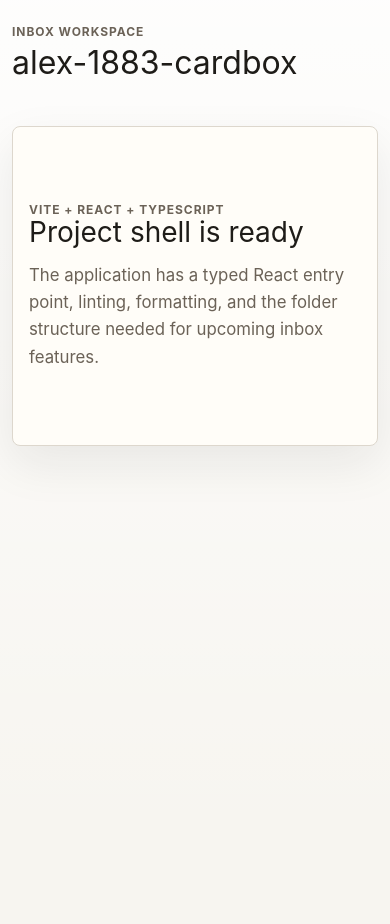
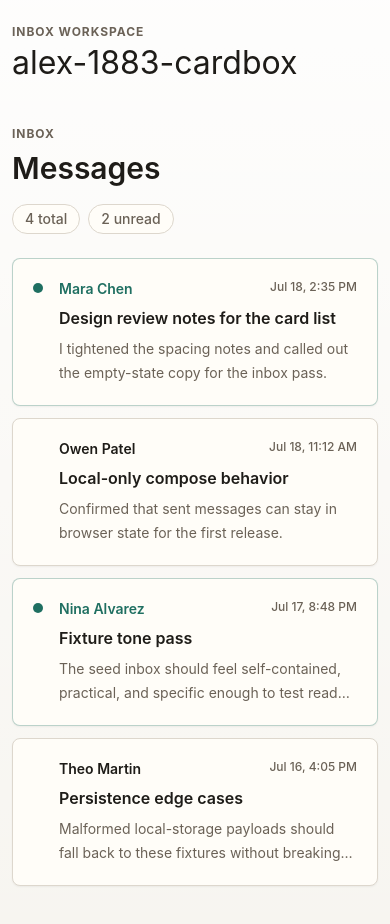
Before and after one commit to mtplayground/alex-1883-cardbox, a React (Vite) app: page / in a window 390 px wide. Shown: the top 924 px of the page. Before the commit the page ends 844 px from the top, so only its background shows below. Built offline with nearby package versions, Linux system fonts and the light colour scheme.

Commit message:
feat: Build the inbox card-list view

```diff
--- a/src/App.tsx
+++ b/src/App.tsx
@@ -1,10 +1,10 @@
 import { AppShell } from './components/AppShell';
-import { HomeView } from './views/HomeView';
+import { InboxView } from './views';
 
 export default function App() {
   return (
     <AppShell>
-      <HomeView />
+      <InboxView />
     </AppShell>
   );
 }
--- a/src/styles/global.css
+++ b/src/styles/global.css
@@ -67,14 +67,12 @@
   }
 
   .app-kicker,
-  .placeholder-eyebrow {
+  .inbox-view__eyebrow {
     @apply mb-2 text-xs font-bold uppercase text-neutral-muted;
     letter-spacing: 0.08em;
   }
 
-  .app-header h1,
-  .placeholder-panel h2,
-  .placeholder-panel p {
+  .app-header h1 {
     @apply m-0;
   }
 
@@ -86,24 +84,6 @@
 
   .app-main {
     @apply pb-16 pt-8;
-  }
-
-  .placeholder-panel {
-    @apply grid min-h-[360px] place-items-center rounded-lg border border-neutral-border bg-neutral-surface shadow-surface;
-  }
-
-  .placeholder-copy {
-    width: min(100% - 32px, 560px);
-  }
-
-  .placeholder-panel h2 {
-    @apply text-neutral-ink;
-    font-size: clamp(1.75rem, 6vw, 3.25rem);
-    line-height: 1;
-  }
-
-  .placeholder-panel p:last-child {
-    @apply mt-4 text-[1.05rem] leading-relaxed text-neutral-muted;
   }
 
   .accent-unread-indicator {
@@ -169,6 +149,60 @@
   .message-card__snippet {
     @apply m-0 mt-2 line-clamp-2 text-sm leading-6 text-neutral-muted;
   }
+
+  .inbox-view {
+    @apply grid gap-6;
+  }
+
+  .inbox-view__header {
+    @apply flex flex-col gap-4 sm:flex-row sm:items-end sm:justify-between;
+  }
+
+  .inbox-view__title {
+    @apply m-0 text-3xl font-semibold leading-tight text-neutral-ink;
+  }
+
+  .inbox-view__summary {
+    @apply flex flex-wrap gap-2;
+  }
+
+  .inbox-count-pill {
+    @apply rounded-full border border-neutral-border bg-neutral-surface px-3 py-1 text-sm font-medium text-neutral-muted;
+  }
+
+  .inbox-list {
+    @apply grid gap-3;
+  }
+
+  .inbox-state {
+    @apply rounded-lg border border-neutral-border bg-neutral-surface px-5 py-8 text-neutral-muted shadow-sm;
+  }
+
+  .inbox-state--compact {
+    @apply px-4 py-3;
+  }
+
+  .inbox-state h3,
+  .inbox-state p,
+  .inbox-selected-note {
+    @apply m-0;
+  }
+
+  .inbox-state h3 {
+    @apply text-lg font-semibold text-neutral-ink;
+  }
+
+  .inbox-state p {
+    @apply mt-2 text-sm leading-6;
+  }
+
+  .inbox-state--compact p {
+    @apply mt-0;
+  }
+
+  .inbox-selected-note {
+    @apply rounded-lg border border-accent/30 bg-neutral-surface px-4 py-3 text-sm font-medium text-neutral-muted;
+  }
 }
 
 @media (max-width: 640px) {
@@ -180,8 +214,4 @@
   .app-header {
     @apply pt-6;
   }
-
-  .placeholder-panel {
-    @apply min-h-[320px];
-  }
 }
--- a/src/views/HomeView.tsx
+++ /dev/null
@@ -1,14 +0,0 @@
-export function HomeView() {
-  return (
-    <section className="placeholder-panel" aria-labelledby="placeholder-title">
-      <div className="placeholder-copy">
-        <p className="placeholder-eyebrow">Vite + React + TypeScript</p>
-        <h2 id="placeholder-title">Project shell is ready</h2>
-        <p>
-          The application has a typed React entry point, linting, formatting,
-          and the folder structure needed for upcoming inbox features.
-        </p>
-      </div>
-    </section>
-  );
-}
--- /dev/null
+++ b/src/views/InboxView.tsx
@@ -0,0 +1,60 @@
+import { MessageCard } from '../components';
+import { interactionStore, useInteractionStore } from '../store';
+
+export function InboxView() {
+  const { messages, selectedMessage, selectedMessageId, unreadCount } =
+    useInteractionStore();
+  const totalCount = messages.length;
+
+  return (
+    <section className="inbox-view" aria-labelledby="inbox-title">
+      <div className="inbox-view__header">
+        <div>
+          <p className="inbox-view__eyebrow">Inbox</p>
+          <h2 id="inbox-title" className="inbox-view__title">
+            Messages
+          </h2>
+        </div>
+        <div className="inbox-view__summary" aria-label="Inbox summary">
+          <span className="inbox-count-pill">{totalCount} total</span>
+          <span className="inbox-count-pill">{unreadCount} unread</span>
+        </div>
+      </div>
+
+      {totalCount === 0 ? (
+        <div className="inbox-state" role="status">
+          <h3>No messages</h3>
+          <p>
+            New messages will appear here when local inbox data is available.
+          </p>
+        </div>
+      ) : (
+        <>
+          {unreadCount === 0 ? (
+            <div className="inbox-state inbox-state--compact" role="status">
+              <p>All messages are read.</p>
+            </div>
+          ) : null}
+
+          {selectedMessage ? (
+            <p className="inbox-selected-note" role="status">
+              Selected for reading: {selectedMessage.subject}
+            </p>
+          ) : null}
+
+          <div className="inbox-list" role="list" aria-label="Inbox messages">
+            {messages.map((message) => (
+              <div key={message.id} role="listitem">
+                <MessageCard
+                  message={message}
+                  selected={message.id === selectedMessageId}
+                  onSelect={interactionStore.selectMessage}
+                />
+              </div>
+            ))}
+          </div>
+        </>
+      )}
+    </section>
+  );
+}
--- /dev/null
+++ b/src/views/index.ts
@@ -0,0 +1 @@
+export { InboxView } from './InboxView';
```
